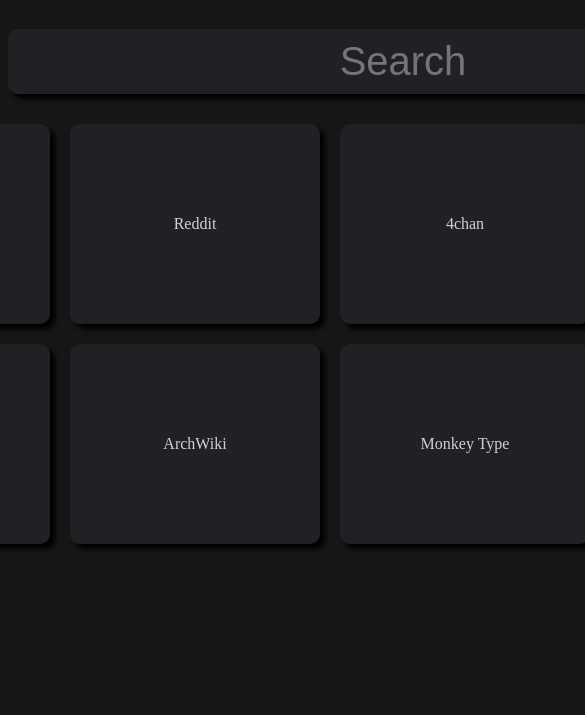
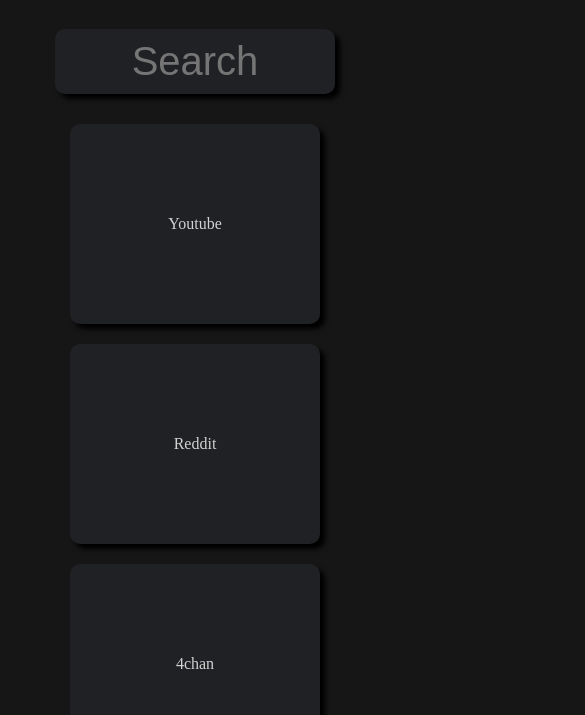
Before and after one commit to amogusussy/startpage, a plain HTML site: page index.html in a window 390 px wide. Shown: the part 129-844 px from the top of the page, 585 px wide, since content can reach past the window. Drawn offline with Linux system fonts and the light colour scheme.

Commit message:
Update style.css
Make site responsive

```diff
--- a/style.css
+++ b/style.css
@@ -46,10 +46,9 @@
     text-decoration: none;
     color: var(--color);
 }
-@media (prefers-color-scheme: light) {
-    :root {
-        --color: #d3d2d2;
-        --back-color: #161616;
-        --content-color:#202124;
-    }
-}
+@media only screen and (max-width: 1050px) {
+    .widget-container {
+       grid-auto-flow: unset;
+       margin-left: 25%;
+       margin-right: 25%;
+} input {width: 250px;}}
```
